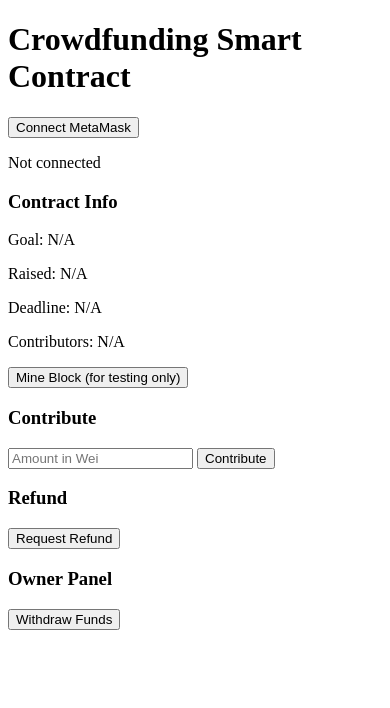
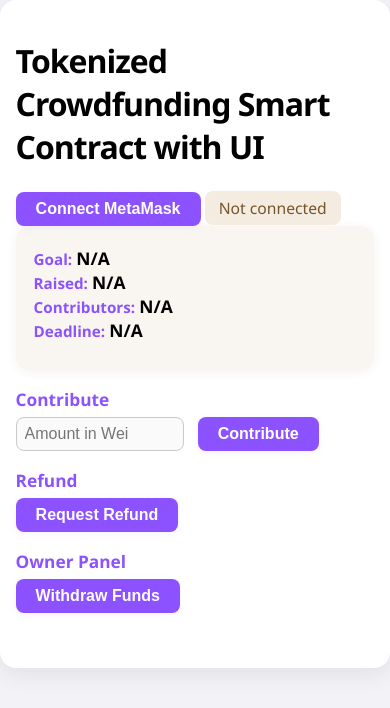
Before and after one commit to TaiJP119/CCS6354-BLOCKCHAIN-SMART-CONTRACTS, a plain HTML site: page lab_exercise/index.html in a window 390 px wide. Drawn offline with Linux system fonts and the light colour scheme.

Commit message:
lab_exercise_ui

```diff
--- a/lab_exercise/index.html
+++ b/lab_exercise/index.html
@@ -3,30 +3,165 @@
 <head>
     <meta charset="UTF-8">
     <title>Crowdfunding DApp</title>
+    <style>
+        body {
+            font-family: 'Segoe UI', Arial, sans-serif;
+            background: #f2f2f7;
+            margin: 0;
+            padding: 0;
+        }
+        .container {
+            max-width: 480px;
+            background: #fff;
+            margin: 32px auto;
+            border-radius: 16px;
+            box-shadow: 0 6px 24px rgba(0,0,0,0.08);
+            padding: 32px 28px 24px 28px;
+        }
+        h1 {
+            margin-bottom: 18px;
+            font-size: 2rem;
+            letter-spacing: -1px;
+        }
+        #accountDisplay {
+            background: #f4ece1;
+            color: #76552b;
+            padding: 6px 14px;
+            border-radius: 8px;
+            font-size: 0.98rem;
+            display: inline-block;
+        }
+        .owner-badge {
+            background: #8C52FF;
+            color: #fff;
+            padding: 4px 10px;
+            border-radius: 8px;
+            margin-left: 10px;
+            font-size: 0.9rem;
+        }
+        .card {
+            border-radius: 14px;
+            box-shadow: 0 2px 12px rgba(80,45,0,0.06);
+            padding: 20px 18px;
+            margin-bottom: 16px;
+            background: #f9f6f1;
+        }
+        .info-label {
+            color: #8C52FF;
+            font-weight: 600;
+            font-size: 0.95rem;
+        }
+        .info-value {
+            font-weight: bold;
+            font-size: 1.09rem;
+        }
+        .highlight {
+            color: #e04848;
+            font-weight: 700;
+        }
+        #timeLeft {
+            font-size: 1.1rem;
+            margin: 8px 0;
+            font-weight: 500;
+        }
+        #userContribution {
+            color: #5c8f4f;
+            font-size: 1.02rem;
+            margin-top: 6px;
+        }
+        input, button {
+            font-size: 1rem;
+            border-radius: 8px;
+            outline: none;
+        }
+        input[type=number] {
+            width: 150px;
+            padding: 7px 8px;
+            border: 1px solid #c9c9c9;
+            margin-right: 10px;
+            background: #fafafa;
+            transition: border 0.2s;
+        }
+        input[type=number]:focus {
+            border: 1.5px solid #8C52FF;
+        }
+        button {
+            padding: 8px 20px;
+            border: none;
+            background: #8C52FF;
+            color: #fff;
+            font-weight: 600;
+            margin-top: 6px;
+            cursor: pointer;
+            box-shadow: 0 2px 8px rgba(140,82,255,0.07);
+            transition: background 0.2s;
+        }
+        button:disabled {
+            background: #ddd;
+            color: #aaa;
+            cursor: not-allowed;
+        }
+        .actions {
+            margin-bottom: 16px;
+        }
+        .panel-title {
+            color: #8C52FF;
+            font-weight: 700;
+            font-size: 1.08rem;
+            margin-top: 18px;
+        }
+        .fine-print {
+            color: #aaa;
+            font-size: 0.91rem;
+        }
+        #mineBlockButton {
+            background: #fecc2f;
+            color: #7b5a00;
+            margin-left: 10px;
+        }
+        @media (max-width: 520px) {
+            .container {
+                padding: 18px 4vw 10vw 4vw;
+                margin: 0;
+            }
+        }
+    </style>
 </head>
 <body>
-    <h1>Crowdfunding Smart Contract</h1>
-    <button id="connectButton">Connect MetaMask</button>
-    <p id="accountDisplay">Not connected</p>
+    <div class="container">
+        <h1>Tokenized Crowdfunding Smart Contract with UI </h1>
+        <button id="connectButton">Connect MetaMask</button>
+        <span id="accountDisplay">Not connected</span>
+        <span id="ownerBadge" class="owner-badge" style="display:none">You are the Owner</span>
 
-    <h3>Contract Info</h3>
-    <p>Goal: <span id="goal">N/A</span></p>
-    <p>Raised: <span id="raised">N/A</span></p>
-    <p>Deadline: <span id="deadline">N/A</span></p>
-    <p>Contributors: <span id="contributors">N/A</span></p>
-    <p id="deadlineInfo"></p>
-    <button id="mineBlockButton">Mine Block (for testing only)</button>
+        <div class="card">
+            <div><span class="info-label">Goal:</span> <span class="info-value" id="goal">N/A</span></div>
+            <div><span class="info-label">Raised:</span> <span class="info-value" id="raised">N/A</span></div>
+            <div><span class="info-label">Contributors:</span> <span class="info-value" id="contributors">N/A</span></div>
+            <div><span class="info-label">Deadline:</span> <span class="info-value" id="deadline">N/A</span></div>
+            <div id="timeLeft"></div>
+            <div id="userContribution"></div>
+        </div>
 
+        <!-- <button id="mineBlockButton">Mine Block for check time</button>
+        <span class="fine-print">(For Ganache/Hardhat testing only)</span> -->
 
-    <h3>Contribute</h3>
-    <input type="number" id="contributionAmount" placeholder="Amount in Wei">
-    <button id="contributeButton">Contribute</button>
+        <div class="actions">
+            <div class="panel-title">Contribute</div>
+            <input type="number" id="contributionAmount" placeholder="Amount in Wei" min="1">
+            <button id="contributeButton">Contribute</button>
+        </div>
 
-    <h3>Refund</h3>
-    <button id="refundButton">Request Refund</button>
+        <div class="actions">
+            <div class="panel-title">Refund</div>
+            <button id="refundButton">Request Refund</button>
+        </div>
 
-    <h3>Owner Panel</h3>
-    <button id="withdrawButton">Withdraw Funds</button>
+        <div class="actions">
+            <div class="panel-title">Owner Panel</div>
+            <button id="withdrawButton">Withdraw Funds</button>
+        </div>
+    </div>
 
     <script src="https://cdnjs.cloudflare.com/ajax/libs/ethers/5.7.2/ethers.umd.min.js"></script>
     <script src="script.js"></script>
--- a/lab_exercise/script.js
+++ b/lab_exercise/script.js
@@ -1,4 +1,4 @@
-const contractAddress = "-deployed-address";
+const contractAddress = "0xc2725095bCC3bEFb681Fe4FB07C28E36EA7CADA0";
 const contractABI = [
 	{
 		"inputs": [
@@ -277,18 +277,39 @@ async function loadContractInfo() {
     document.getElementById("deadline").innerText = new Date(deadline * 1000).toLocaleString();
     document.getElementById("contributors").innerText = contributors;
 
-    // Add this for seconds left
+    // Deadline countdown
     const now = Math.floor(Date.now() / 1000);
     const secondsRemaining = deadline - now;
-    let timeLeftText;
+    let timeLeftText = "";
     if (secondsRemaining > 0) {
-        timeLeftText = `${secondsRemaining} seconds left until deadline.`;
+        // Format as hh:mm:ss
+        const h = Math.floor(secondsRemaining / 3600);
+        const m = Math.floor((secondsRemaining % 3600) / 60);
+        const s = secondsRemaining % 60;
+        timeLeftText = `Time left: ${h}h ${m}m ${s}s`;
     } else {
-        timeLeftText = `Deadline passed! Refund (if eligible) is now possible.`;
+        timeLeftText = `<span class="highlight">Deadline passed!</span> Refund or withdrawal possible.`;
     }
-    // You can create an element in your HTML for this, e.g. <p id="deadlineInfo"></p>
-    document.getElementById("deadlineInfo").innerText = timeLeftText;
+    document.getElementById("timeLeft").innerHTML = timeLeftText;
 
+    // Show connected user's contribution
+    if (signer && contract) {
+        const userAddress = await signer.getAddress();
+        const userContribution = await contract.contributions(userAddress);
+        if (userContribution.gt(0)) {
+            document.getElementById("userContribution").innerText =
+                `Your Contribution: ${ethers.utils.formatEther(userContribution)} ETH`;
+        } else {
+            document.getElementById("userContribution").innerText = "";
+        }
+        // Show owner badge
+        const ownerAddr = await contract.owner();
+        if (userAddress.toLowerCase() === ownerAddr.toLowerCase()) {
+            document.getElementById("ownerBadge").style.display = "inline-block";
+        } else {
+            document.getElementById("ownerBadge").style.display = "none";
+        }
+    }
     if (signer && contract) await updateButtonStates();
 }
 
@@ -324,12 +345,12 @@ async function refund() {
     }
 }
 
-async function mineBlockForTesting() {
-await network.provider.send("evm_increaseTime", [300]); // 5 minutes
-await network.provider.send("evm_mine");
-  alert("Mined 1 block and advanced time for testing.");
-  loadContractInfo();
-}
+// async function mineBlockForTesting() {
+// await network.provider.send("evm_increaseTime", [300]); // 5 minutes
+// await network.provider.send("evm_mine");
+//   alert("Mined 1 block to check time");
+//   loadContractInfo();
+// }
 
 
 
@@ -371,4 +392,4 @@ document.getElementById("connectButton").onclick = connectMetaMask;
 document.getElementById("contributeButton").onclick = contribute;
 document.getElementById("refundButton").onclick = refund;
 document.getElementById("withdrawButton").onclick = withdraw;
-document.getElementById("mineBlockButton").onclick = mineBlockForTesting;
+// document.getElementById("mineBlockButton").onclick = mineBlockForTesting;
```
